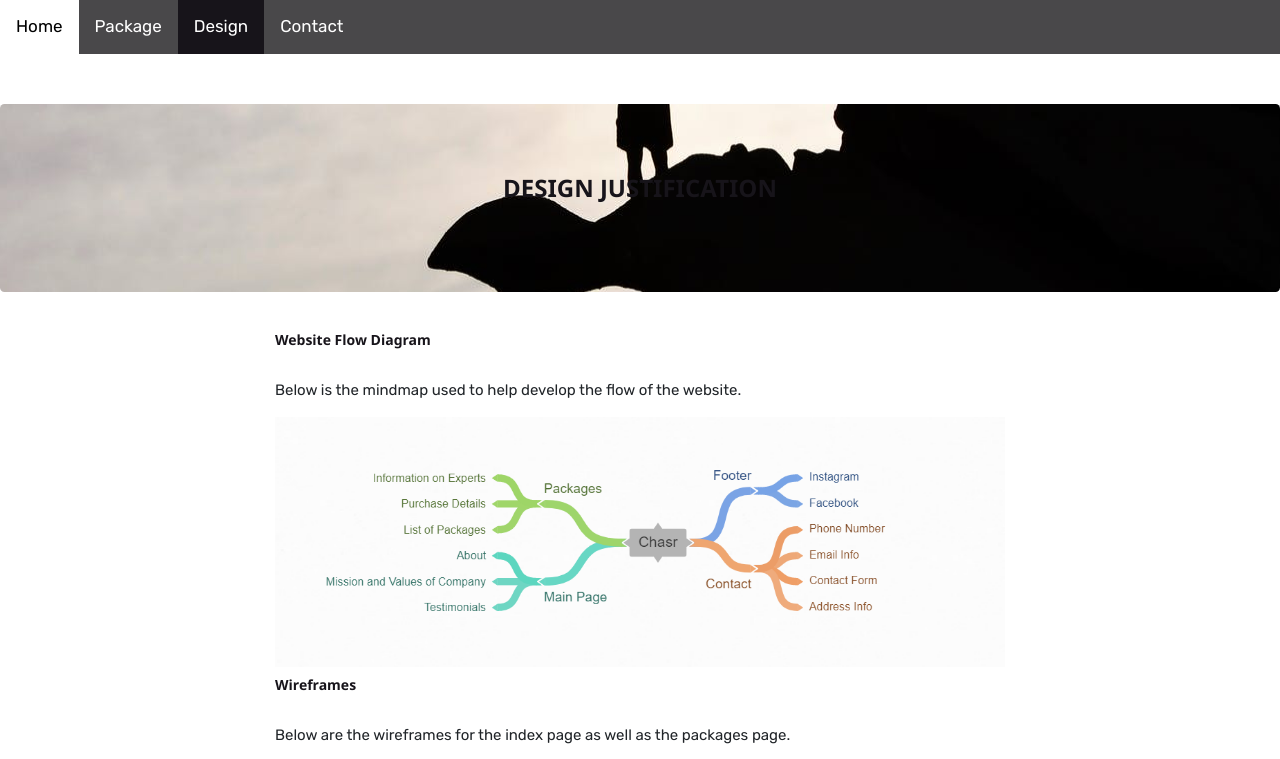
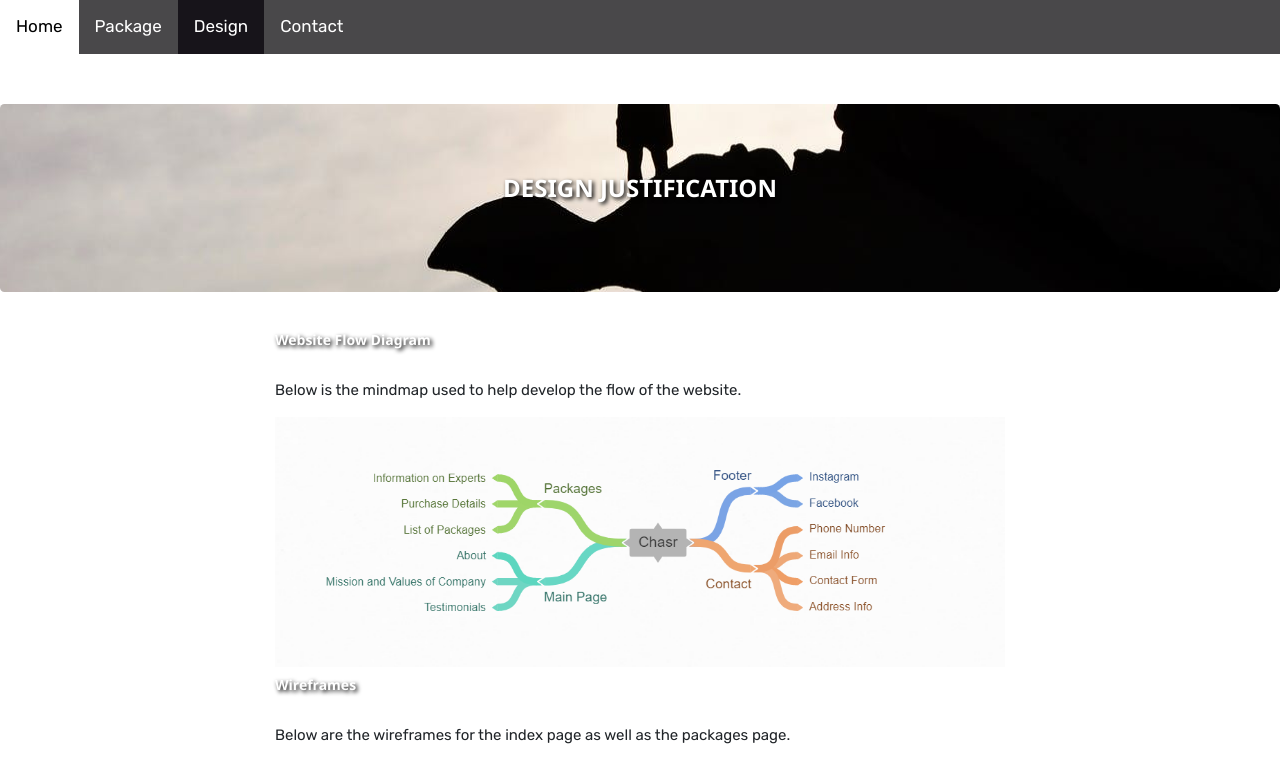
Before and after one commit to danielnt1/prj4-chasr, a plain HTML site: page design.html in a window 1280 px wide. Shown: the top 759 px of the page. Drawn offline with nearby package versions, Linux system fonts and the light colour scheme.

Commit message:
fixed font colours

```diff
--- a/css/style.css
+++ b/css/style.css
@@ -29,9 +29,10 @@
   .package-h2 {
     font-size: 24px;
     text-transform: uppercase;
-    color: #17141a;
+    color: #fff;
     font-weight: 600;
     margin-bottom: 30px;
+    text-shadow: 2px 2px 4px #000000;
  }
   .contact-h2 {
     font-size: 24px;
@@ -43,8 +44,8 @@
 
    .package-h3 {
     font-size: 14px;
-
-    color: #17141a;
+    text-shadow: 2px 2px 4px #000000;
+    color: #fff;
     font-weight: 600;
     margin-bottom: 30px;
 }
```
